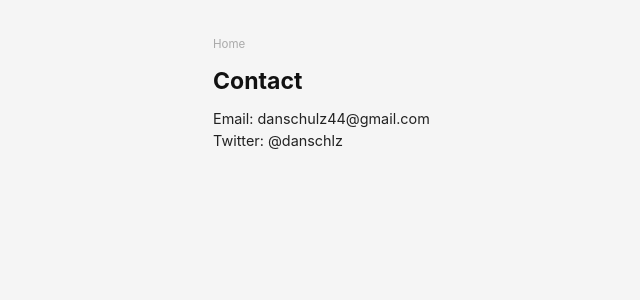
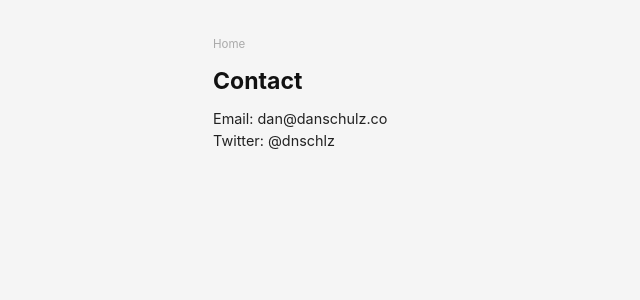
Before and after one commit to danschlz/danschulz.github.io, a Jekyll site: the page built from contact.md, in a window 1280 px wide. Shown: the top 300 px of the page, without its empty margins (147-787 px from the left). Built offline with Jekyll 4.4.1, drawn with Linux system fonts in a browser that asks for light colours.

Commit message:
Update contact.md

```diff
--- a/contact.md
+++ b/contact.md
@@ -4,5 +4,5 @@ title: Contact
 permalink: /contact/
 ---
 
-Email: danschulz44@gmail.com
-Twitter: @danschlz
+Email: dan@danschulz.co
+Twitter: @dnschlz
```
